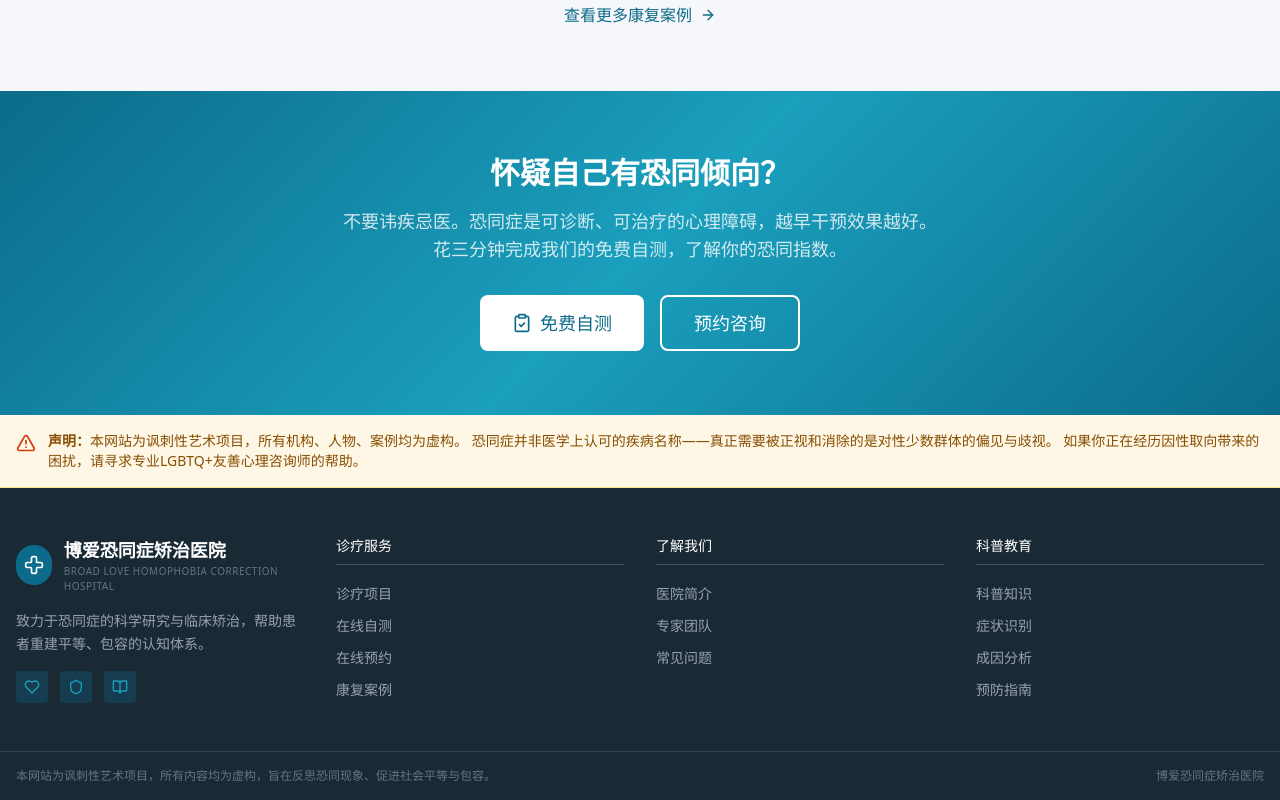
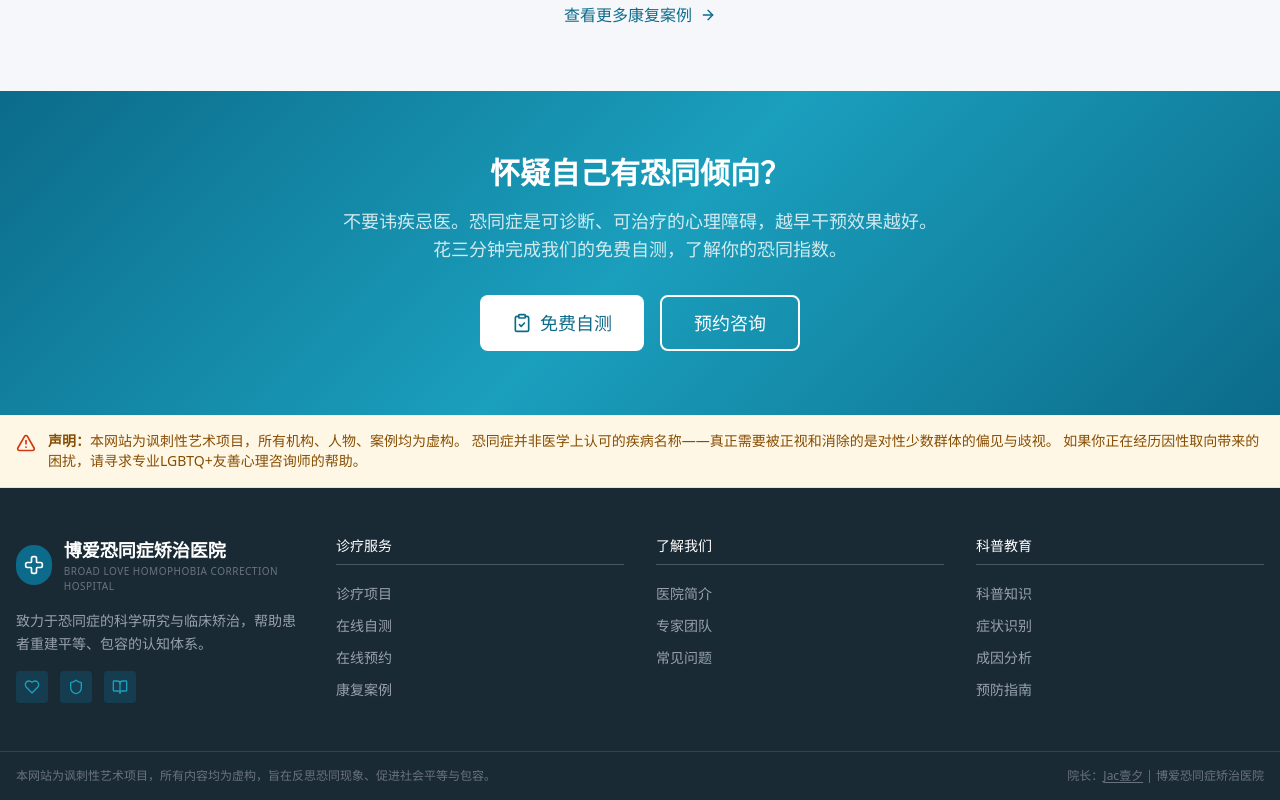
Before and after one commit to JacobYixi/old-broadlovehch, a Next.js app: page / in a window 1280 px wide. Shown: the part 2107-2907 px from the top of the page. Built offline with nearby package versions, Linux system fonts and the light colour scheme.

Commit message:
feat(footer): 添加院长Jac壹夕链接到B站

```diff
--- a/src/components/layout/Footer.tsx
+++ b/src/components/layout/Footer.tsx
@@ -93,7 +93,7 @@ export default function Footer() {
             本网站为讽刺性艺术项目，所有内容均为虚构，旨在反思恐同现象、促进社会平等与包容。
           </p>
           <p className="text-xs text-gray-500">
-            博爱恐同症矫治医院
+            院长：<a href="https://space.bilibili.com/512776074" target="_blank" rel="noopener noreferrer" className="hover:text-[#1A9FBD] underline underline-offset-2">Jac壹夕</a> | 博爱恐同症矫治医院
           </p>
         </div>
       </div>
```
